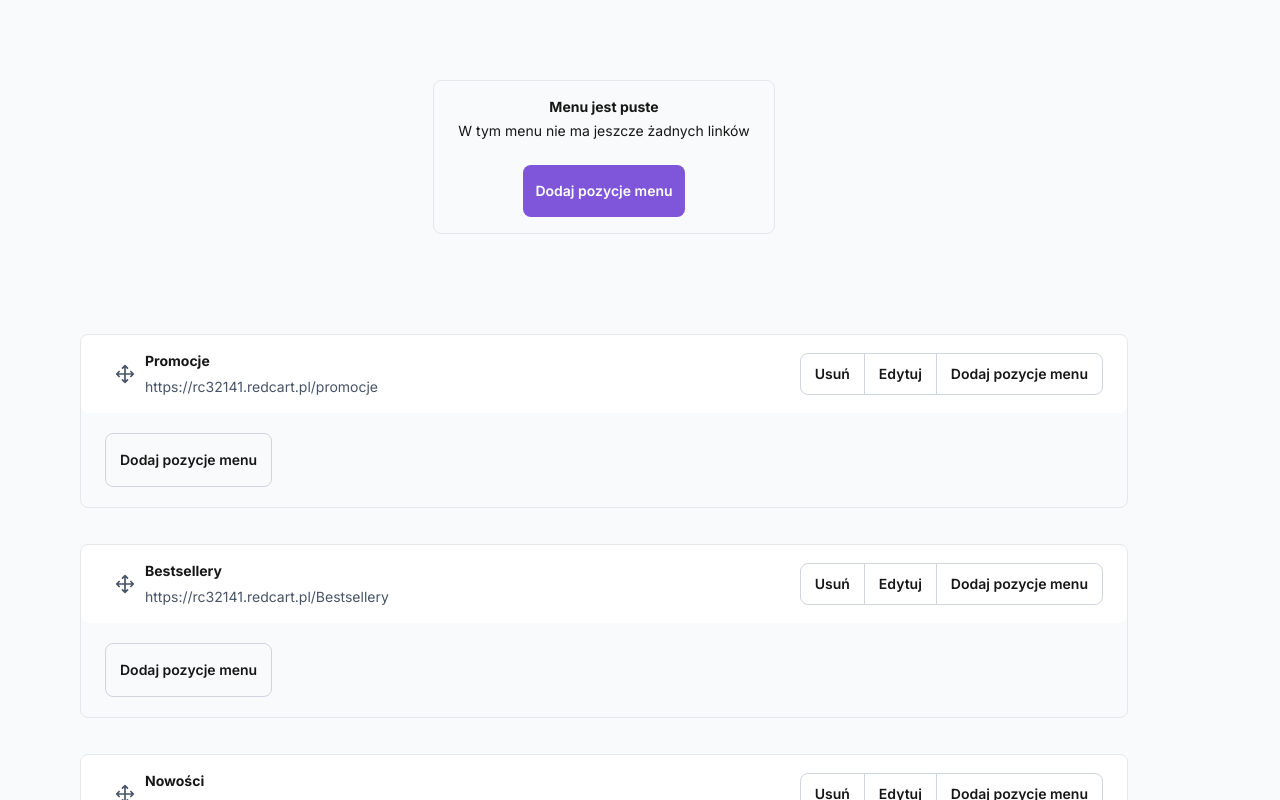
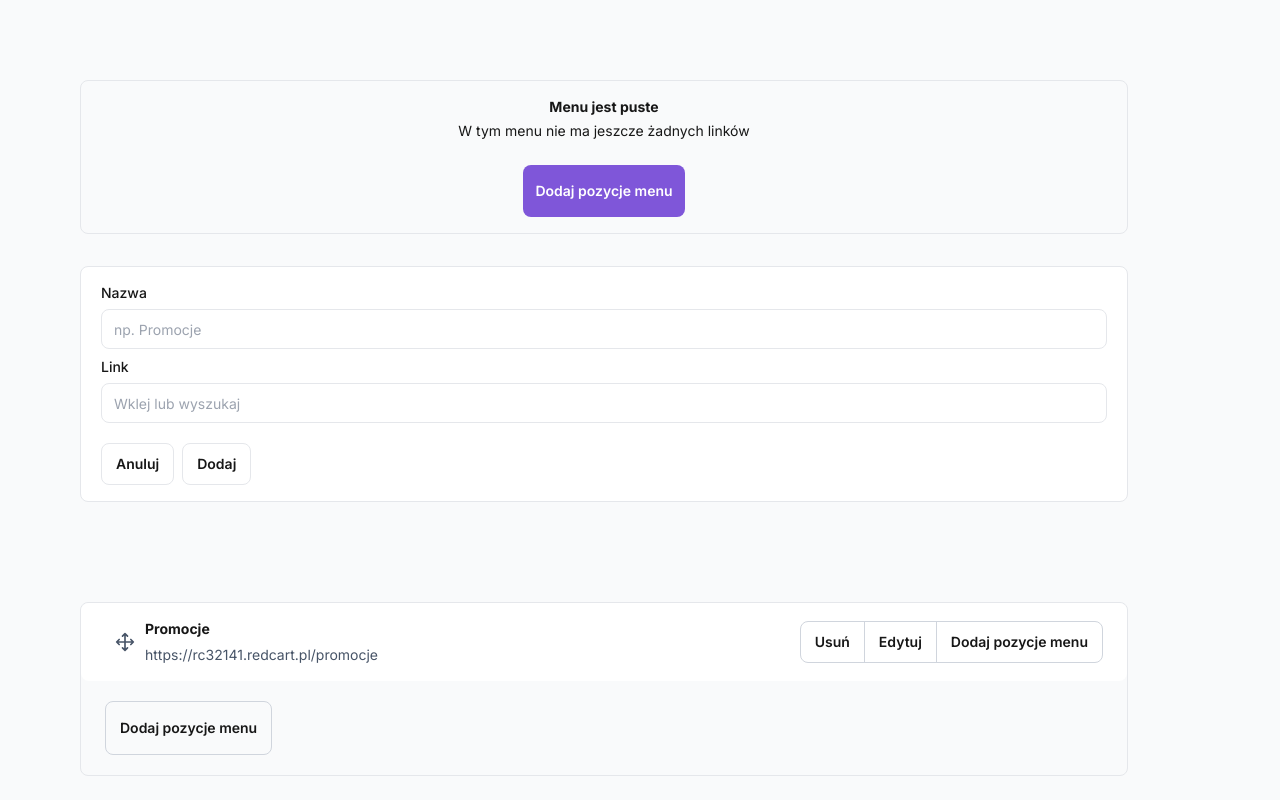
Before and after one commit to wrona94/menu-item-app, a Next.js app: page / in a window 1280 px wide. Shown: the top 800 px of the page. Built offline with nearby package versions, Linux system fonts and the light colour scheme.

Commit message:
add react hook form and add form to project and style

```diff
--- a/app/Components/AddMenuItemHeader.js
+++ b/app/Components/AddMenuItemHeader.js
@@ -1,8 +1,6 @@
-import { useContext, useState } from "react";
-import { ItemsContext } from "../Context/ItemsContext";
-import FormToAddMenuItem from "./formToAddMenuItem";
+import FormToAddMenuItem from "./FormToAddMenuItem";
+import { useState } from "react";
 export default function AddMenuItemHeader() {
-  const { menuItems, setMenuItems } = useContext(ItemsContext);
   const [formToAddItemIsOpen, setformToAddItemIsOpen] = useState(false);
 
   function buttonHandler() {
@@ -10,7 +8,7 @@ export default function AddMenuItemHeader() {
   }
 
   return (
-    <div>
+    <div className="w-full">
       <div className="flex flex-col items-center justify-center w-full bg-[#F9FAFB] border border-color-[#EAECF0] px-6 py-4 rounded-lg">
         <span className="font-bold">Menu jest puste</span>
         <span className="mt-1 mb-6">
@@ -23,7 +21,7 @@ export default function AddMenuItemHeader() {
           Dodaj pozycje menu
         </button>
       </div>
-      {formToAddItemIsOpen && <FormToAddMenuItem />}
+      <FormToAddMenuItem />
     </div>
   );
 }
--- a/app/Components/FormToAddMenuItem.js
+++ b/app/Components/FormToAddMenuItem.js
@@ -1,7 +1,54 @@
-export default function formToAddMenuItem() {
+"use client";
+import ItemButton from "./ItemButton";
+import { useForm } from "react-hook-form";
+
+import { useContext, useState } from "react";
+import { ItemsContext } from "../Context/ItemsContext";
+
+export default function FormToAddMenuItem() {
+  const { menuItems, setMenuItems } = useContext(ItemsContext);
+  const {
+    register,
+    handleSubmit,
+    watch,
+    formState: { errors },
+  } = useForm();
+  const onSubmit = (data) => {
+    setMenuItems((prev) => {
+      return [...prev, { name: data.name, url: data.link, id: "8" }];
+    });
+  };
   return (
-    <div>
-      <div>form</div>
-    </div>
+    <form
+      onSubmit={handleSubmit(onSubmit)}
+      className="bg-white border border-color-[#EAECF0] w-full rounded-lg mt-8 px-5 py-4"
+    >
+      <div className="flex flex-col gap-1.5 mb-2">
+        <label className="font-medium">Nazwa</label>
+        <input
+          {...register("name", { required: true })}
+          className="border border-color-[#EAECF0] rounded-lg h-10 py-2 px-3"
+          type="text"
+          placeholder="np. Promocje"
+        />
+      </div>
+      <div className="flex flex-col gap-1.5">
+        <label className="font-medium flex flex-col">Link</label>
+        <input
+          {...register("link", { required: true })}
+          className="border border-color-[#EAECF0] rounded-lg h-10 py-2 px-3"
+          type="text"
+          placeholder="Wklej lub wyszukaj"
+        />
+      </div>
+      <div className="mt-5">
+        <ItemButton AdditionalClassName="border border-color-[#EAECF0] rounded-lg mr-2">
+          Anuluj
+        </ItemButton>
+        <ItemButton AdditionalClassName="border border-color-[#EAECF0] rounded-lg">
+          Dodaj
+        </ItemButton>
+      </div>
+    </form>
   );
 }
```
Also changed, not shown: package.json (+5 -4 lines), 1 other file (tests, documents, lock files or other folders).
